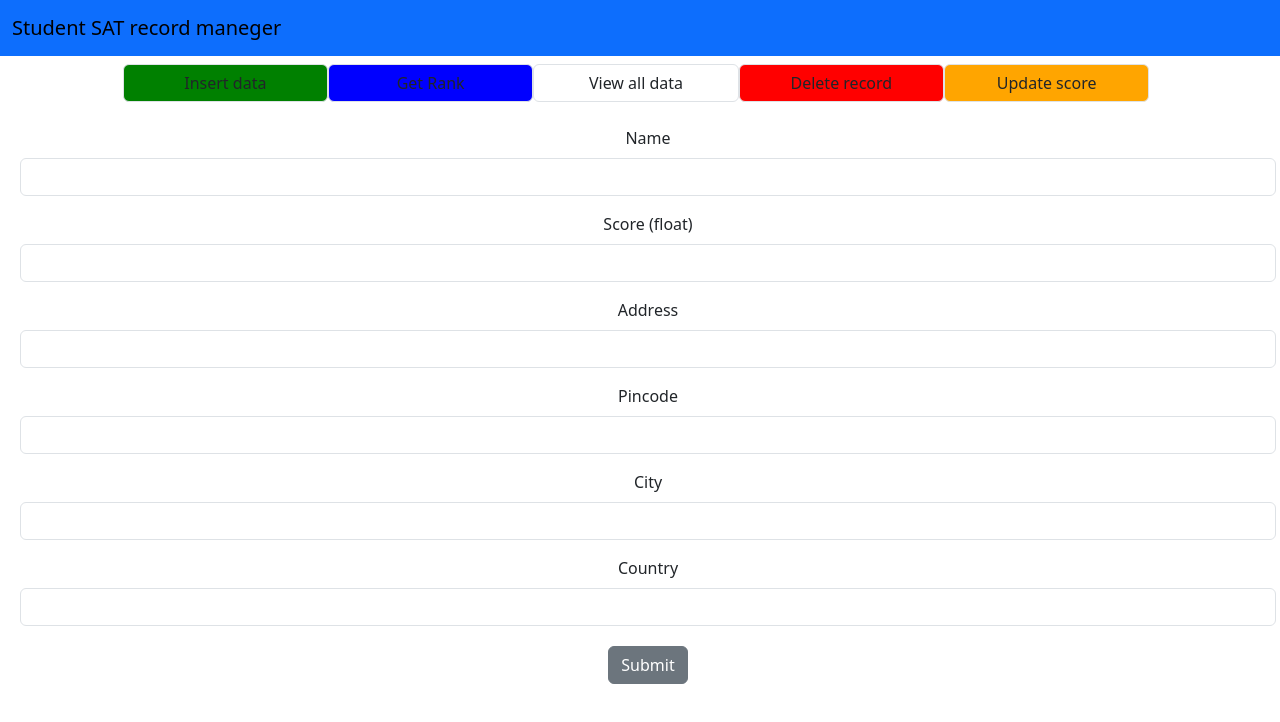
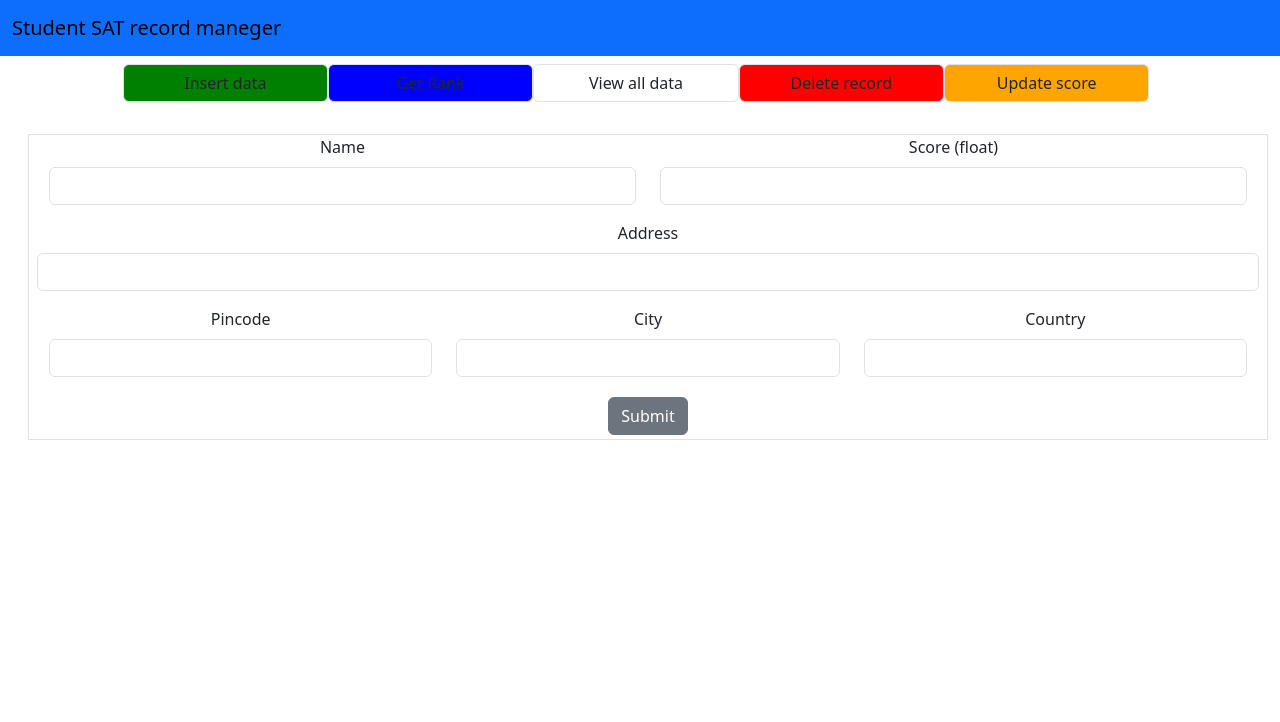
Before and after one commit to arjunagi-a-rehman/SAT_record_Mannger, a React (Create React App) app: page / in a window 1280 px wide. Both pictures are taken after a click on the element "Insert data". Shown: the top 722 px of the page. Built offline with nearby package versions, Linux system fonts and the light colour scheme.

Commit message:
made form compact

```diff
--- a/src/pages/Home.js
+++ b/src/pages/Home.js
@@ -266,45 +266,52 @@ export default function Home() {
           </form>
   );
   const renderForm = (onSubmit) => (
-    <form onSubmit={onSubmit}>
-        <div className="mb-3">
+<form onSubmit={onSubmit} className='border m-2'>
+  <div className="mb-3 row mx-2">
+    <div className="col-md-6 form-group">
       <label htmlFor="name" className="form-label">
         Name
       </label>
       <input type="text" className="form-control" id="name" name="name" required />
     </div>
-                <div className="mb-3">
+    <div className="col-md-6 form-group" >
       <label htmlFor="score" className="form-label">
         Score (float)
       </label>
       <input type="number" step="0.1" className="form-control" id="score" name="score" required />
     </div>
-                <div className="mb-3">
+  </div>
+  <div className="mb-3 mx-2">
     <label htmlFor="address" className="form-label">
       Address
     </label>
     <input type="text" className="form-control" id="address" name="address" required />
   </div>
-                <div className="mb-3">
+  <div className="mb-3 row mx-2">
+    <div className="col-md-4">
       <label htmlFor="pincode" className="form-label">
         Pincode
       </label>
       <input type="text" className="form-control" id="pincode" name="pincode" required />
     </div>
-                <div className="mb-3">
+    <div className="col-md-4">
       <label htmlFor="city" className="form-label">
         City
       </label>
       <input type="text" className="form-control" id="city" name="city" required />
     </div>
-                <div className="mb-3">
+    <div className="col-md-4">
       <label htmlFor="country" className="form-label">
         Country
       </label>
       <input type="text" className="form-control" id="country" name="country" required />
     </div>
-            <button className="btn btn-secondary m-1" type="submit">Submit</button>
+  </div>
+  <button className="btn btn-secondary m-1" type="submit">
+    Submit
+  </button>
 </form>
+
   );
 
   return (
```
Lines whose indentation alone changed are shown as unchanged.
